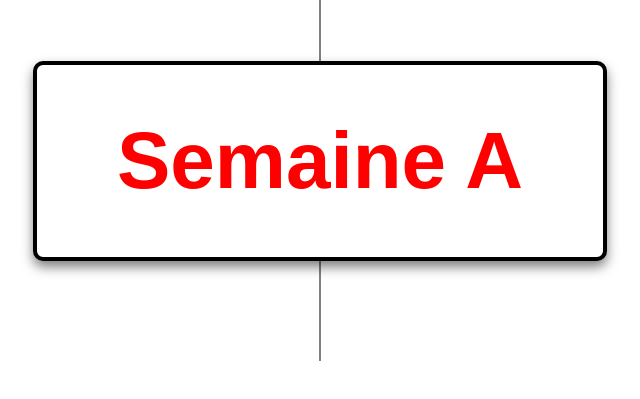
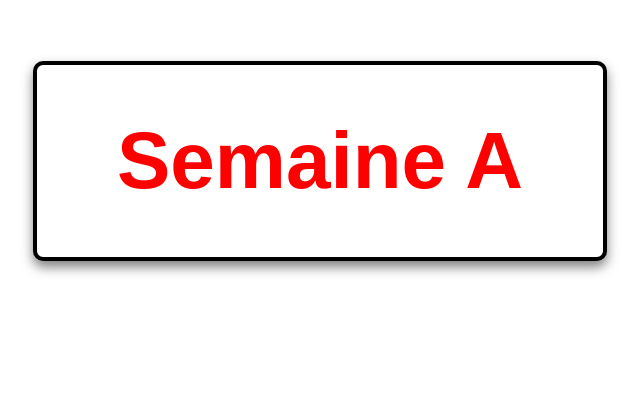
Before and after one commit to Anovar456/Ecole, a plain HTML site: page index.html in a window 1280 px wide. Shown: the part 239-638 px from the top of the page, 320-960 px from the left. Drawn offline with Linux system fonts and the light colour scheme.

Commit message:
Update index.html

```diff
--- a/index.html
+++ b/index.html
@@ -21,11 +21,7 @@
       position: relative;
     }
 
-    .fils {
-      width: 2px;
-      height: 100px;
-      background-color: gray; /* Couleur des fils */
-    }
+
 
     .pancarte {
       background-color: white; /* Pancarte blanche */
```
